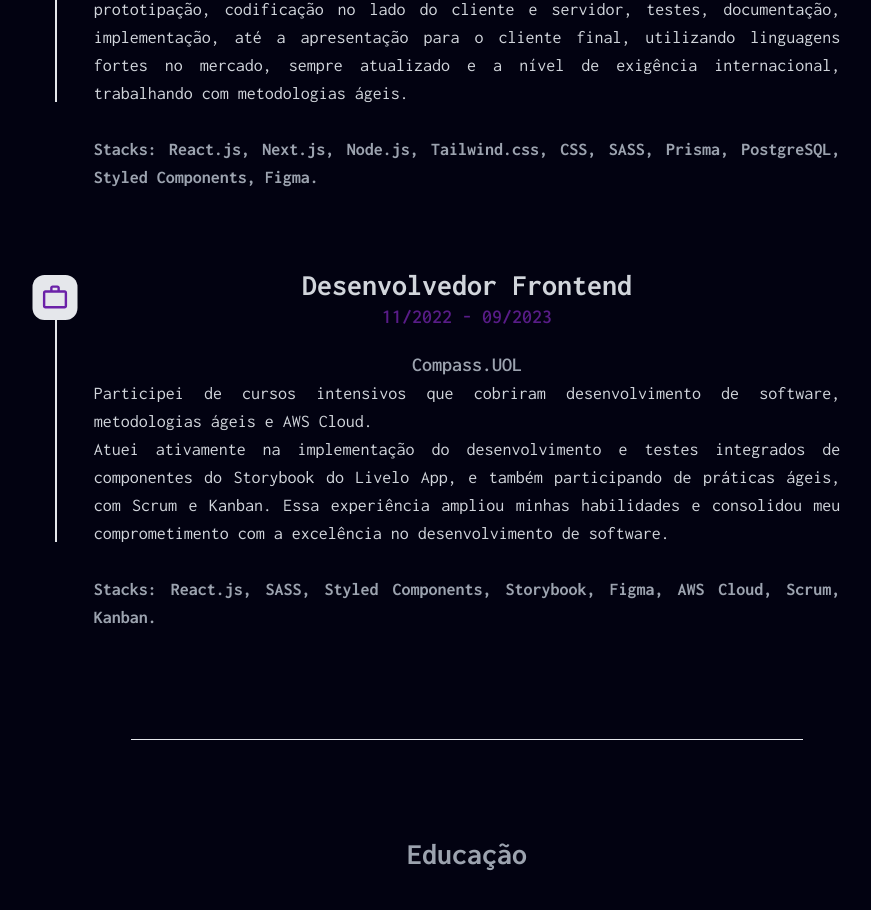
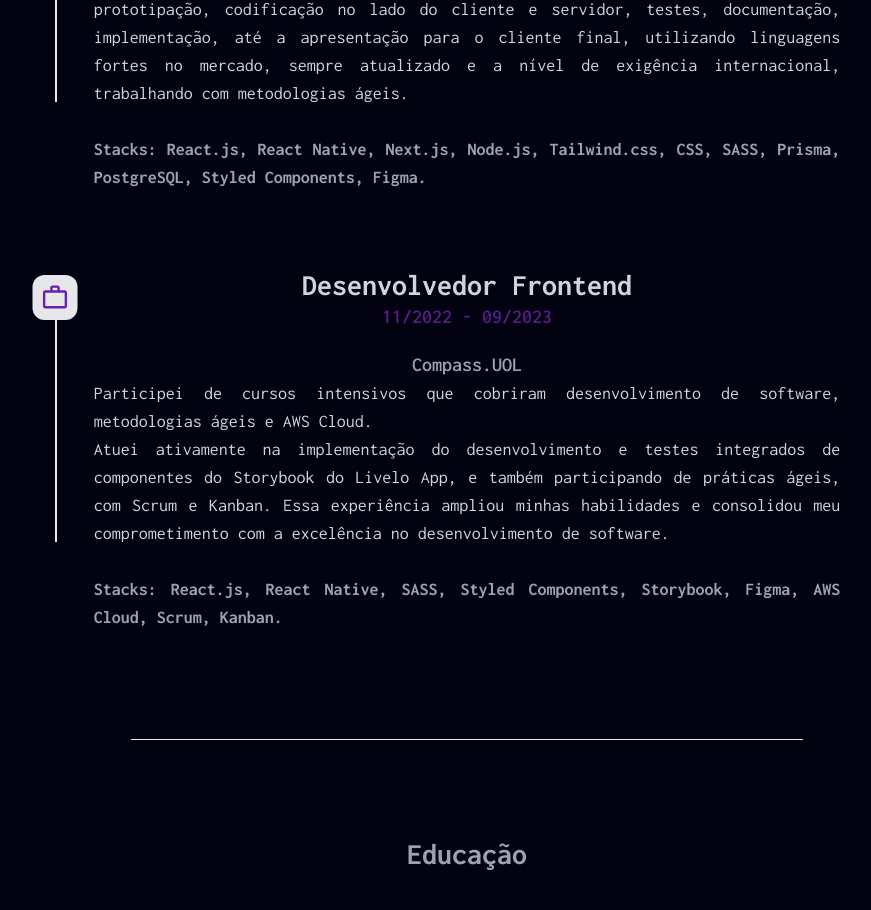
Before and after one commit to lucascmpos/lucascmpos-portfolio, a React (Vite) app: page / in a window 1280 px wide. Shown: the part 2118-3028 px from the top of the page, without its empty margins (173-1044 px from the left). Built offline with nearby package versions, Linux system fonts and the light colour scheme.

Commit message:
feat: adding react native to experience stacks

```diff
--- a/src/components/exp.jsx
+++ b/src/components/exp.jsx
@@ -28,8 +28,8 @@ const Experience = ({ language, onChangeLanguage }) => {
             <br />
             <br />
             <strong className="text-gray-400">
-              Stacks: React.js, Next.js, Node.js, Tailwind.css, CSS, SASS,
-              Prisma, PostgreSQL, Styled Components, Figma.{" "}
+              Stacks: React.js, React Native, Next.js, Node.js, Tailwind.css,
+              CSS, SASS, Prisma, PostgreSQL, Styled Components, Figma.{" "}
             </strong>
           </span>
         ),
@@ -52,8 +52,8 @@ const Experience = ({ language, onChangeLanguage }) => {
             <br />
             <br />
             <strong className="text-gray-400">
-              Stacks: React.js, SASS, Styled Components, Storybook, Figma, AWS
-              Cloud, Scrum, Kanban.{" "}
+              Stacks: React.js, React Native, SASS, Styled Components,
+              Storybook, Figma, AWS Cloud, Scrum, Kanban.{" "}
             </strong>
           </span>
         ),
@@ -77,8 +77,8 @@ const Experience = ({ language, onChangeLanguage }) => {
             <br />
             <br />
             <strong className="text-gray-400">
-              Stacks: React.js, Next.js, Node.js, Tailwind.css, CSS, SASS,
-              Prisma, PostgreSQL, Styled Components, Figma.{" "}
+              Stacks: React.js, React Native, Next.js, Node.js, Tailwind.css,
+              CSS, SASS, Prisma, PostgreSQL, Styled Components, Figma.{" "}
             </strong>
           </span>
         ),
@@ -101,8 +101,8 @@ const Experience = ({ language, onChangeLanguage }) => {
             <br />
             <br />
             <strong className="text-gray-400">
-              Stacks: React.js, SASS, Styled Components, Storybook, Figma, AWS
-              Cloud, Scrum, Kanban.{" "}
+              Stacks: React.js, React Native, SASS, Styled Components,
+              Storybook, Figma, AWS Cloud, Scrum, Kanban.{" "}
             </strong>
           </span>
         ),
```
